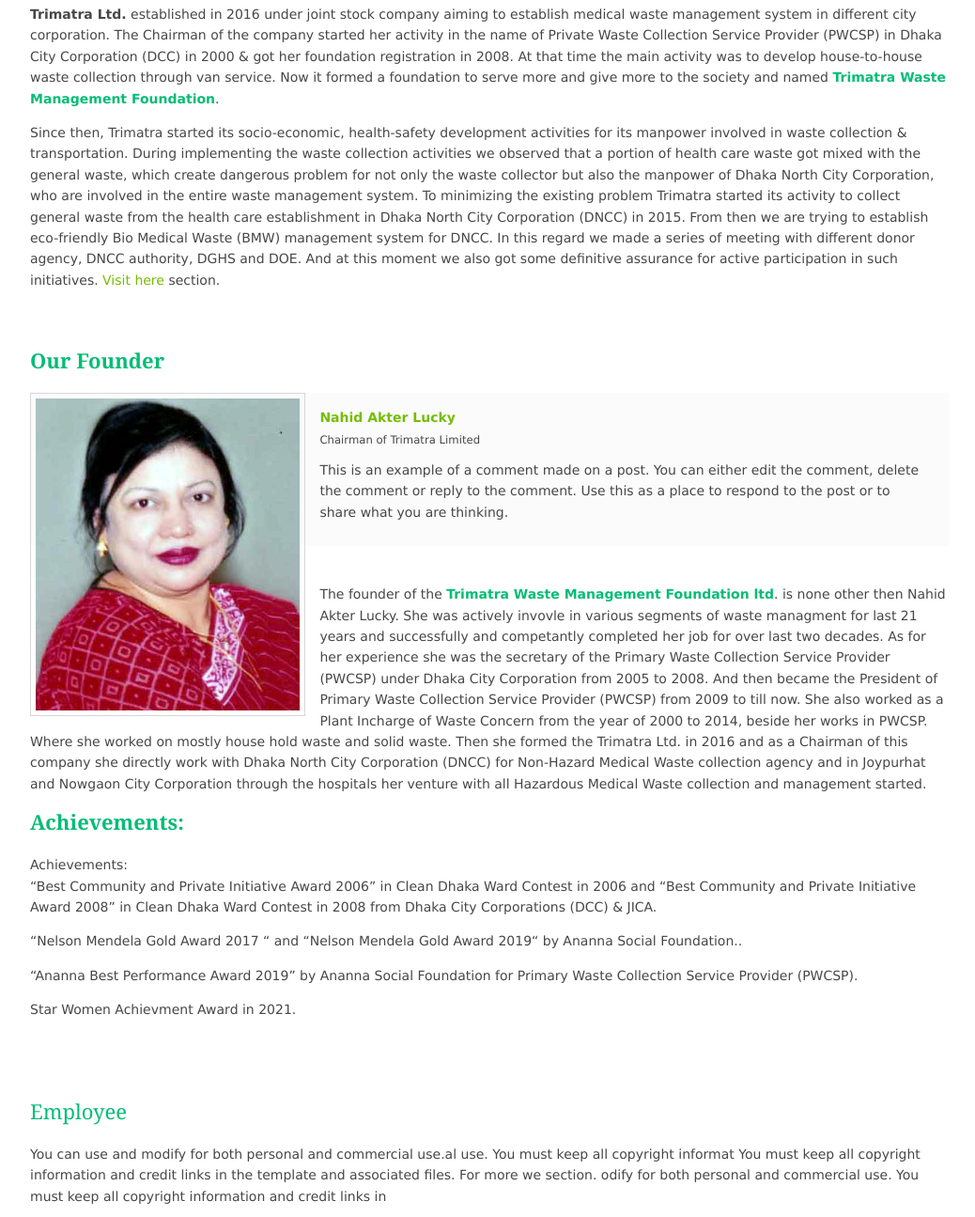
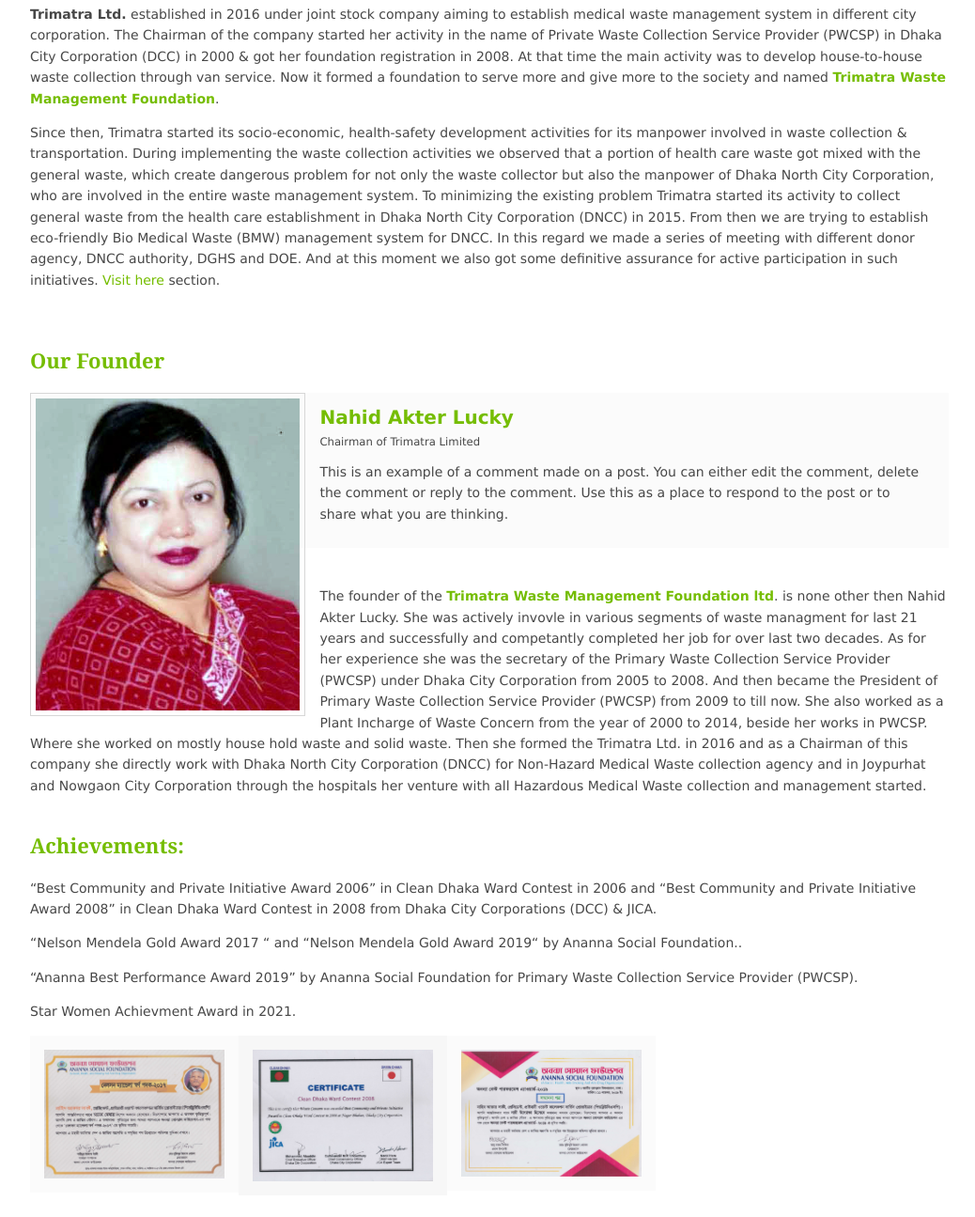
Before and after one commit to Nowshin17/TrimatraWMF-Project, a plain HTML site: page r_pages/About_us.html in a window 1280 px wide. Shown: the part 286-1581 px from the top of the page at 94% size, without its empty margins (119-1157 px from the left). Drawn offline with Linux system fonts and the light colour scheme.

Commit message:
d commit

```diff
--- a/r_pages/About_us.html
+++ b/r_pages/About_us.html
@@ -64,7 +64,7 @@
     <!-- main body -->
     <div class="content">
       <!-- ################################################################################################ -->
-      <h1 style="color:#05bc76;"><b> About Us </b></h1>
+      <h1 style="color:#75BD02;"><b> About Us </b></h1>
 
       <!--<img class="imgr borderedbox inspace-5" src="../images/demo/imgr.gif" alt="">  -->
       <p><b>Trimatra Ltd.</b> established in 2016 under joint stock company aiming to establish medical waste management
@@ -72,7 +72,7 @@
         of Private Waste Collection Service Provider (PWCSP) in Dhaka City Corporation (DCC) in 2000 & got her
         foundation registration in 2008. At that time the main activity was to develop house-to-house waste
         collection through van service. Now it formed a foundation to serve more and give more to the society
-        and named <b style="color:#05bc76;">Trimatra Waste Management Foundation</b>. </p>
+        and named <b style="color:#75BD02;">Trimatra Waste Management Foundation</b>. </p>
         <p>Since then, Trimatra started its socio-economic, health-safety development activities for its manpower
         involved in waste collection & transportation. During implementing the waste collection activities we
         observed that a portion of health care waste got mixed with the general waste, which create dangerous
@@ -89,7 +89,7 @@
       </br></br>
 
 
-      <h1 style="color:#05bc76;"><b>Our Founder</b></h1>
+      <h1 style="color:#75BD02;"><b>Our Founder</b></h1>
       <img class="imgl borderedbox inspace-5" src="../images/demo/1/PPP.jpg" alt="founder image" style="width:30%; height:14%;">
 
       <div class="scrollable">
@@ -102,7 +102,7 @@
               <header>
 
                 <address>
-                <a href="../r_pages/Founder.html"><b>Nahid Akter Lucky</b></a>
+                <a href="#"><b style="font-size:20px;">Nahid Akter Lucky</b></a>
                 </address>
                 <time datetime="2045-04-06T08:15+00:00">Chairman of Trimatra Limited</time>
               </header>
@@ -114,7 +114,7 @@
         </ul>
 
 
-      <p>The founder of the <b style="color:#05bc76;">Trimatra Waste Management Foundation ltd</b>. is none other then Nahid Akter Lucky.
+      <p>The founder of the <b style="color:#75BD02;">Trimatra Waste Management Foundation ltd</b>. is none other then Nahid Akter Lucky.
         She was actively invovle in various segments of waste managment for last 21 years and successfully and
         competantly completed her job for over last two decades. As for her experience she was the secretary of
         the Primary Waste Collection Service Provider (PWCSP) under Dhaka City Corporation from 2005 to 2008.
@@ -124,10 +124,10 @@
         Trimatra Ltd. in 2016 and as a Chairman of this company she directly work with Dhaka North City Corporation
         (DNCC) for Non-Hazard Medical Waste collection agency and in Joypurhat and Nowgaon City
         Corporation through the hospitals her venture with all Hazardous Medical Waste collection and management
-        started.</p>
+        started.</p> <br>
 
-      <h1 style="color:#05bc76;"><b> Achievements:</b></h1>
-      <p>Achievements:<br>
+      <h1 style="color:#75BD02"><b> Achievements:</b></h1>
+      <p>
         “Best Community and Private Initiative Award 2006” in Clean Dhaka Ward Contest in 2006 and “Best
         Community and Private Initiative Award 2008” in Clean Dhaka Ward Contest in 2008 from Dhaka City
         Corporations (DCC) & JICA.</p>
@@ -137,11 +137,22 @@
         Service Provider (PWCSP).</p>
         <p>Star Women Achievment Award in 2021.</p>
 
-      </br> </br> </br>
+        <div id="gallery">
+          <figure>
+            <!-- <header class="heading">Our Employees</header>  -->
+            <ul class="nospace clear">
+              <li class="one_quarter first"><img src="../images/demo/1/Untitled-10.jpg" alt=""  ></li>
+              <li class="one_quarter"><img src="../images/demo/1/Untitled-11.jpg" alt=""></li>
+              <li class="one_quarter"><img src="../images/demo/1/Untitled-12.jpg" alt=""></li>
+            </ul>
+          </figure>
+        </div>
+
+      </br>
 
 
 
-      <h1 style="color:#05bc76;">Employee</h1>
+      <h1 style="color:#75BD02;"><b>Employee</b></h1>
       <p>You can use and modify for both personal and commercial use.al use. You must keep all copyright informat You must keep all copyright information and credit links in the template and associated files. For more we section. odify for both personal and commercial use. You must keep all copyright information and credit links in</p>
       </div>
     </div>
@@ -208,7 +219,7 @@
       <ul class="nospace linklist contact">
         <li><i class="fa fa-map-marker"></i>
           <address>
-          Street Name &amp; Number, Town, Postcode/Zip
+            House no. 2/1, Road no. 4, Block F, Mirpur 2 , Dhaka-1216, Bangladesh.
           </address>
         </li>
         <li><i class="fa fa-phone"></i> +00 (123) 456 7890</li>
@@ -228,7 +239,7 @@
         </li>
         <li>
           <article>
-            <h2 class="nospace font-x1"><a href="#">Vehicula aliquam ornare</a></h2>
+            <h2 class="nospace font-x1"><a href="#">More Information</a></h2>
             <time class="font-xs block btmspace-10" datetime="2045-04-05">Thursday, 5<sup>th</sup> April 2045</time>
             <p class="nospace">Vivamus luctus nec eros nec tincidunt donec at sagittis nisi in id massa [&hellip;]</p>
           </article>
```
Also changed, not shown: index.html (+8 -8 lines), r_pages/Contact.html (+9 -0 lines), images/demo/pexels-photo-886521.jpeg (added).
